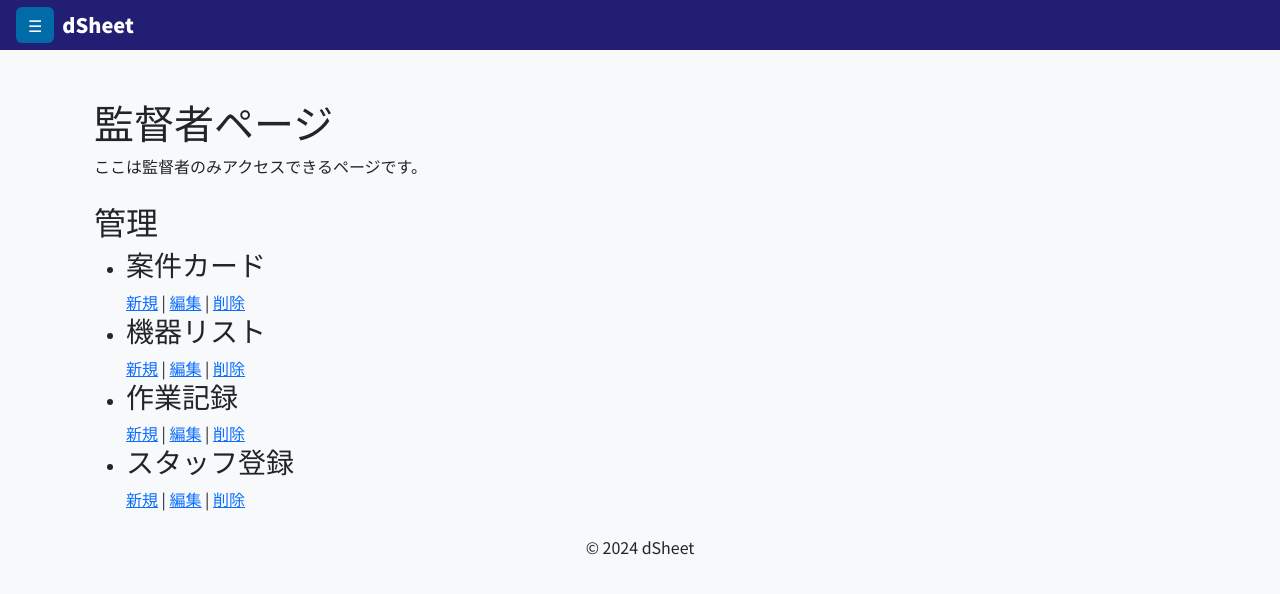
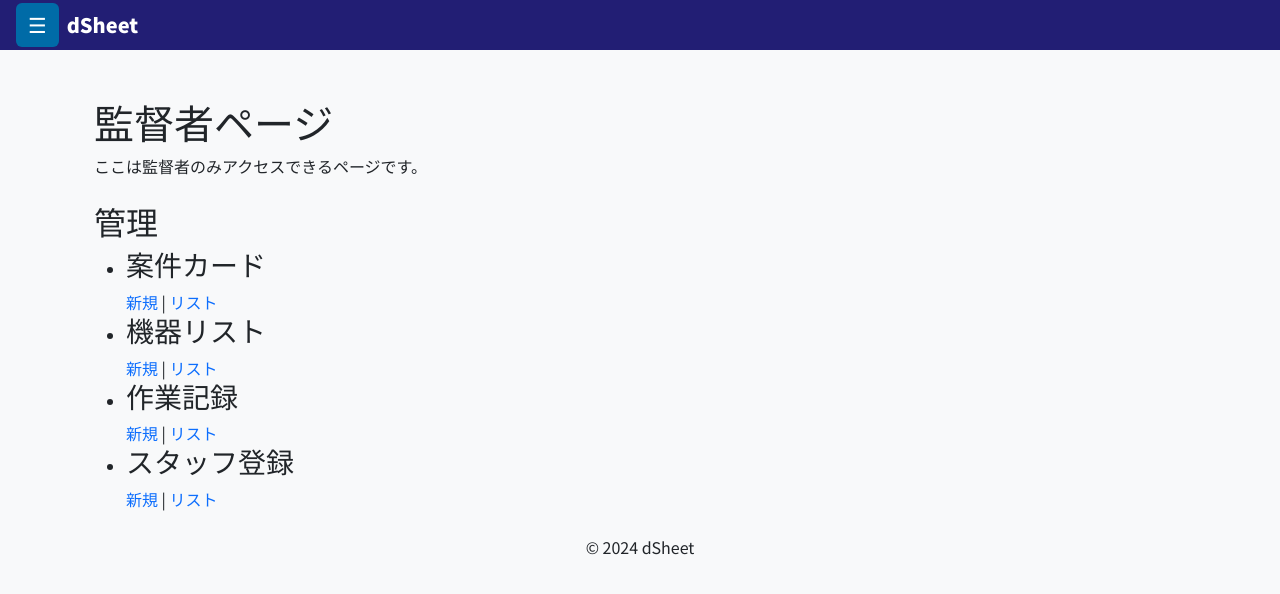
Before and after one commit to desertsowl/dsheet012, a Node server app: page /manager in a window 1280 px wide. Shown: the top 594 px of the page. Run offline with Node 20, Linux system fonts and the light colour scheme; some libraries are stand-ins or nearby versions.

```diff
--- a/views/layouts/head.ejs
+++ b/views/layouts/head.ejs
@@ -14,6 +14,9 @@
             font-family: 'Noto Sans JP', 'Roboto', sans-serif;
             background-color: #f8f9fa;
         }
+		a {
+  			text-decoration: none;
+		}
         .header {
             background-color: #221e74;
             color: #fff;
@@ -31,6 +34,7 @@
             color: #fff;
         }
         .drawer-button {
+            font-size: 1.3rem;
             background-color: #006ba7;
             color: #fff;
             border: none;
--- a/views/manager.ejs
+++ b/views/manager.ejs
@@ -10,32 +10,28 @@
             <li>
                 <h3>案件カード</h3>
                 <a href="/manager/job/new">新規</a> |
-                <a href="/manager/job/edit">編集</a> |
-                <a href="/manager/job/delete">削除</a>
+                <a href="/manager/job/edit">リスト</a>
             </li>
 
             <!-- 機器リスト -->
             <li>
                 <h3>機器リスト</h3>
                 <a href="/manager/device/new">新規</a> |
-                <a href="/manager/device/edit">編集</a> |
-                <a href="/manager/device/delete">削除</a>
+                <a href="/manager/device/edit">リスト</a>
             </li>
 
             <!-- 作業記録 -->
             <li>
                 <h3>作業記録</h3>
                 <a href="/manager/kitting/new">新規</a> |
-                <a href="/manager/kitting/edit">編集</a> |
-                <a href="/manager/kitting/delete">削除</a>
+                <a href="/manager/kitting/edit">リスト</a>
             </li>
 
             <!-- スタッフ登録 -->
             <li>
                 <h3>スタッフ登録</h3>
                 <a href="/manager/staff/new">新規</a> |
-                <a href="/manager/staff/edit">編集</a> |
-                <a href="/manager/staff/delete">削除</a>
+                <a href="/manager/staff/edit">リスト</a>
             </li>
         </ul>
     </div>
```
Also changed, not shown: public/css/style.css (line endings or trailing spaces), 1 other file.
